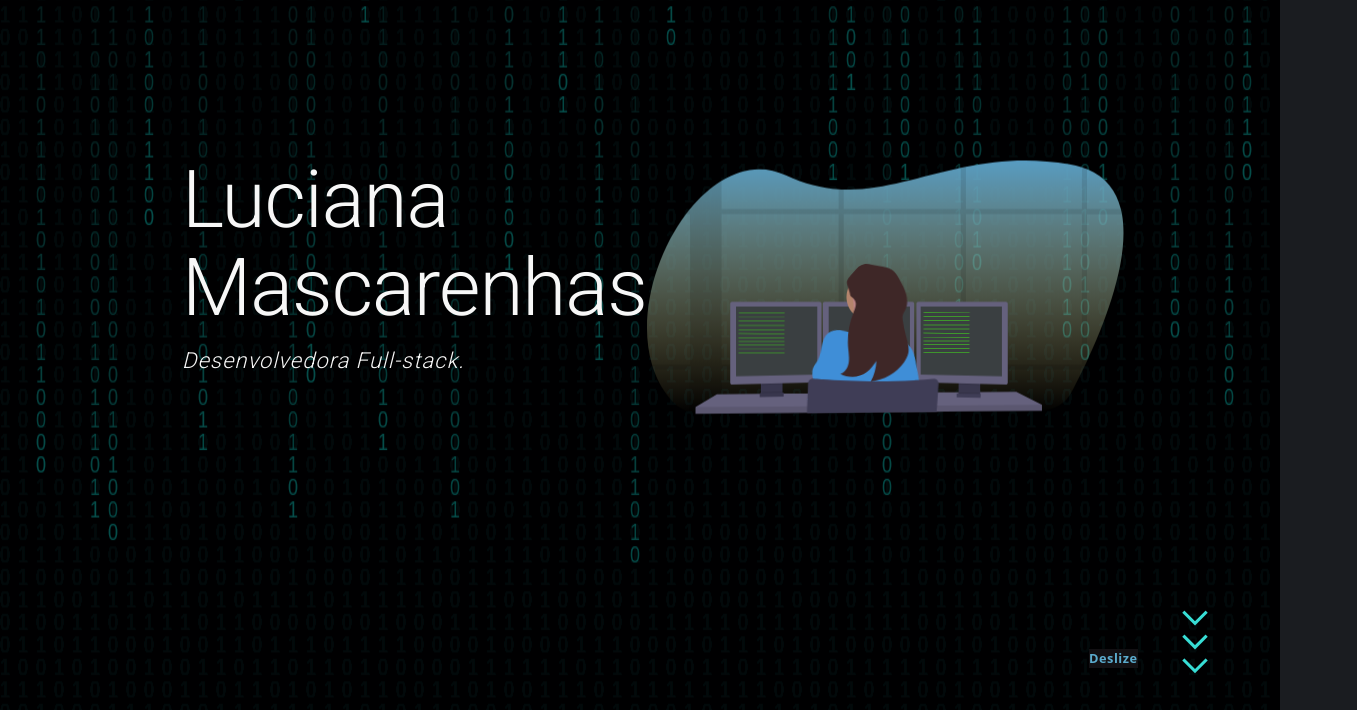
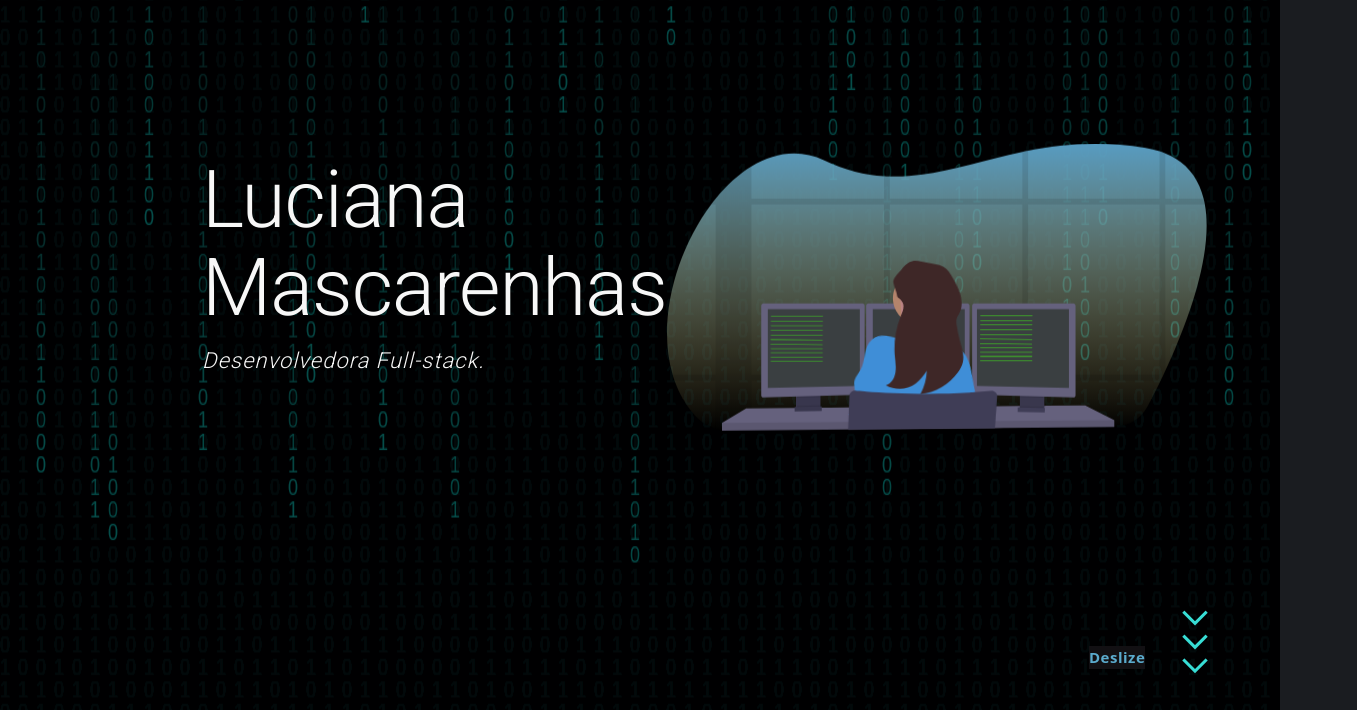
Before and after one commit to LucyMasc/portfolio, a website: page index.html in a window 1280 px wide. Shown: the part 90-800 px from the top of the page, 1357 px wide, since content can reach past the window. Drawn offline with nearby package versions, Linux system fonts and the light colour scheme.

Commit message:
set px to header to fix differences between broswers

```diff
--- a/index.html
+++ b/index.html
@@ -28,7 +28,7 @@
     <link rel="stylesheet" href="styles/style.css" />
     <!-- AOS animation -->
     <link rel="stylesheet" href="https://unpkg.com/aos@next/dist/aos.css" />
-    <title>Document</title>
+    <title>Luciana M.</title>
   </head>
 
   <body>
--- a/styles/style.css
+++ b/styles/style.css
@@ -129,7 +129,7 @@ canvas {
   .header--title {
     width: 30%;
     /* background-color: #01937c; */
-    margin-left: 100px;
+    margin-left: 120px;
     /* padding-left: 3vw; */
   }
   .main-title {
@@ -138,7 +138,9 @@ canvas {
   .svg-div > svg {
     margin-left: 130px;
     /* background-color: #01937c; */
-    width: 70%;
+    width: 540px;
+    /* had to set pixel unit instead of % due to differences between browsers */
+    /* width: 100% before */
   }
   canvas {
     width: 100%;
@@ -282,7 +284,7 @@ svg {
 .scroll-btn button {
   text-decoration: none;
   color: #5babcd;
-  font-size: 1vw;
+  font-size: 15px;
   font-weight: 600;
   letter-spacing: 0.5px;
   border: none;
```
